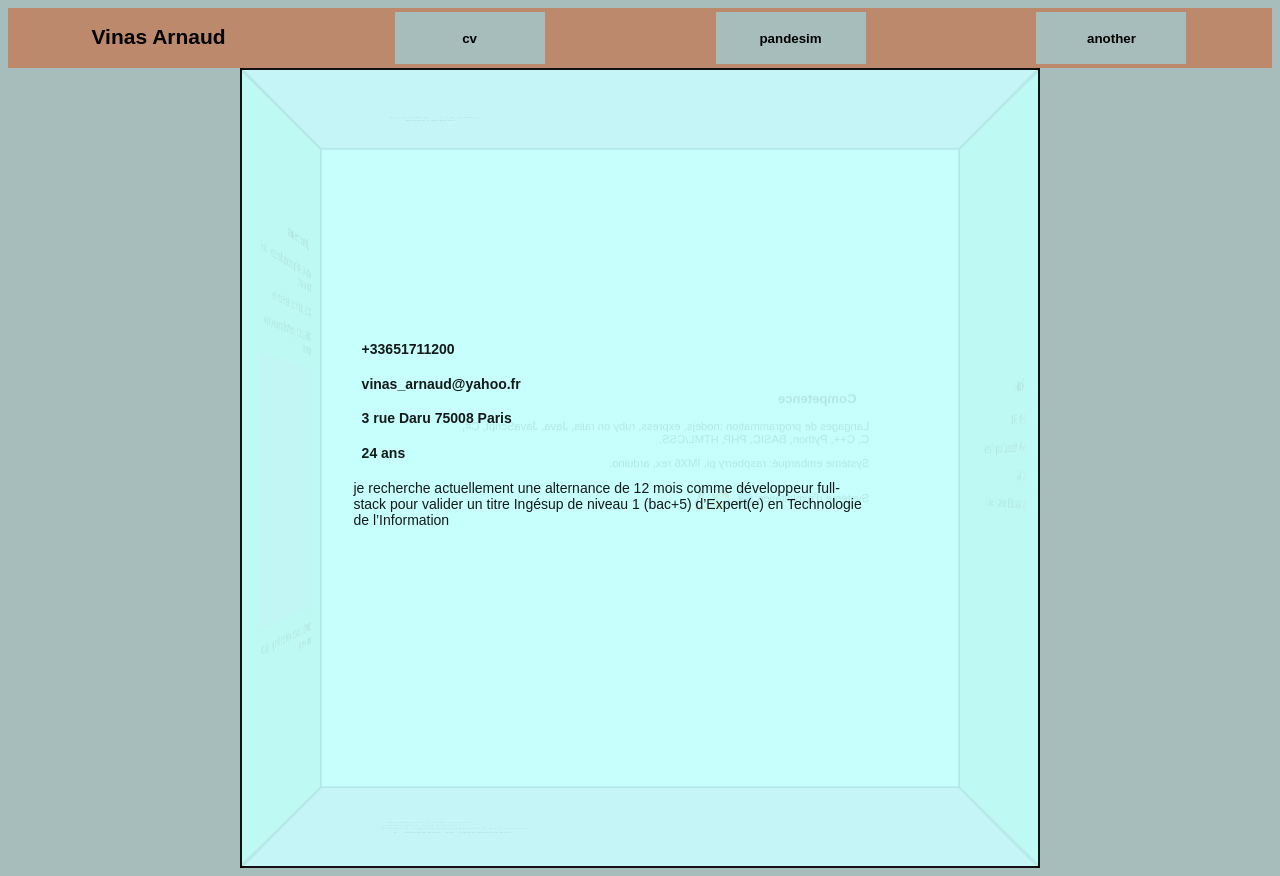
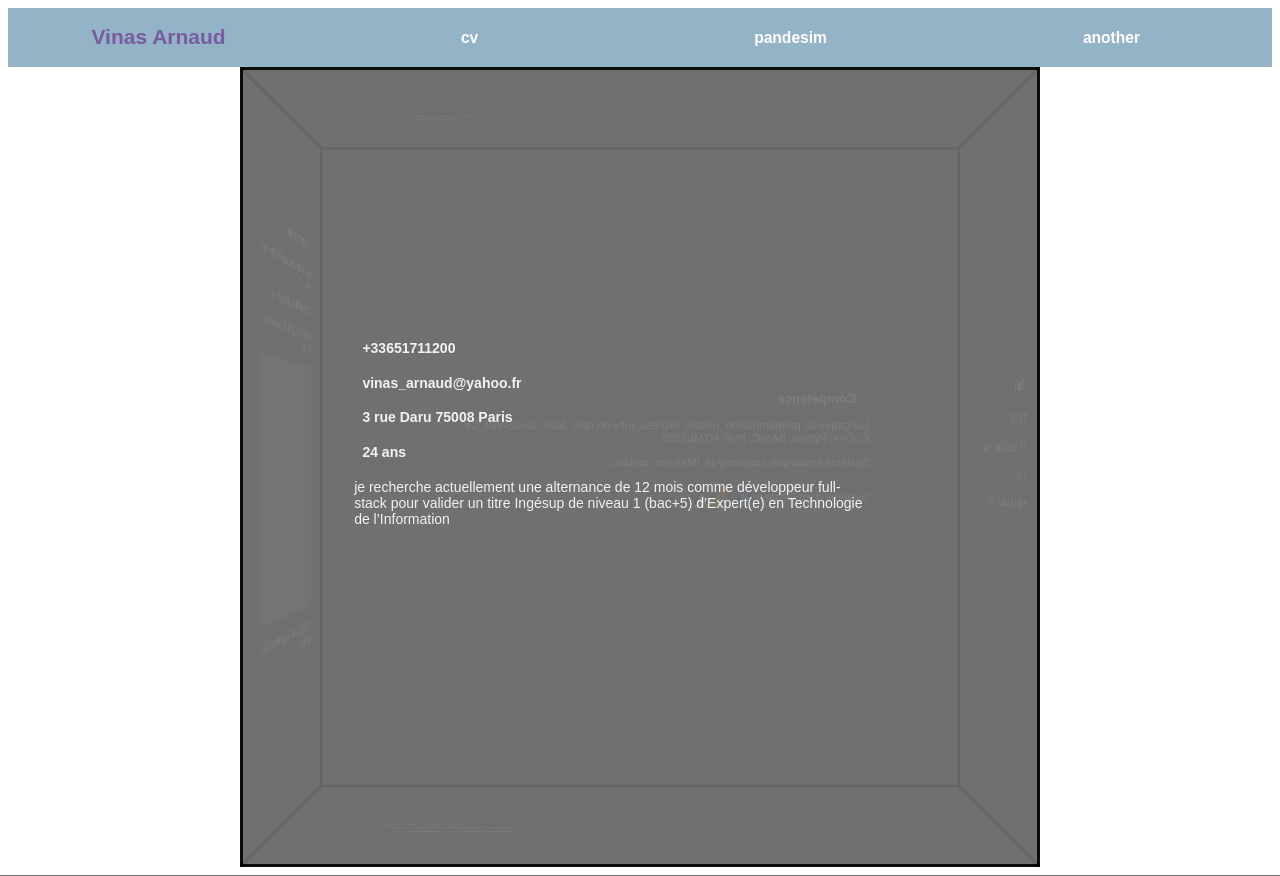
Before and after one commit to avinas-42/vinas-arnaud-cv, a Node server app: page /cv in a window 1280 px wide. Run offline with Node 20, Linux system fonts and the light colour scheme; grey boxes are pictures that could not be loaded.

Commit message:
lemon color change

```diff
--- a/public/javascripts/cube.js
+++ b/public/javascripts/cube.js
@@ -2,6 +2,7 @@ var cube = document.querySelector('.cube');
 var currentClass = '';
 var oldElem = null;
 const doNotClick = 'do-not-click';
+const butSelect = 'but-select-anyway'
 const sourceToAdd = '<div style="position:relative;padding-bottom:56.25%;height:0;overflow:hidden;"> <iframe style="width:100%;height:100%;position:absolute;left:0px;top:0px;overflow:hidden" frameborder="0" type="text/html" src="https://www.dailymotion.com/embed/video/x770zyb?autoplay=0" width="100%" height="100%" allowfullscreen> </iframe> </div>'
 
 function sleep(duration) {
@@ -15,9 +16,11 @@ function rotate(elem) {
     var classToShow = 'show-' + elem.id;
     if ( oldElem )
     {
+        oldElem.classList.add(butSelect)
         oldElem.classList.remove(doNotClick);
     }
     elem.classList.add(doNotClick);
+    elem.classList.remove(butSelect);
     if ( currentClass ) {
         cube.classList.remove( currentClass );
     }
--- a/public/stylesheets/cube.css
+++ b/public/stylesheets/cube.css
@@ -17,6 +17,7 @@ body { font-family: sans-serif; }
   transform-style: preserve-3d;
   transform: translateZ(-50vh);
   transition: transform 1s;
+  color: white;
 }
 
 .do-not-click {pointer-events:none;}
@@ -32,16 +33,16 @@ body { font-family: sans-serif; }
   position: absolute;
   width: 100vh;
   height: 100vh;
-  border: 2px solid black;
-  color: black;
+  border: solid;
+  border-color: black;
 }
 
-.cube__face--front  { background: #C7FFFD; opacity:0.9;}
-.cube__face--right  { background: #77BD93; opacity:0.9;}
-.cube__face--back   { background: #C7FFFD; opacity:0.9;}
-.cube__face--left   { background: #77BD93; opacity:0.9;}
-.cube__face--top    { background: #BD93B4; opacity:0.9;}
-.cube__face--bottom { background: #BD93B4; opacity:0.9;}
+.cube__face--front  { background: #6f6f6f; opacity:0.9;}
+.cube__face--right  { background: #6f6f6f; opacity:0.9;}
+.cube__face--back   { background: #6f6f6f; opacity:0.9;}
+.cube__face--left   { background: #6f6f6f; opacity:0.9;}
+.cube__face--top    { background: #6f6f6f; opacity:0.9;}
+.cube__face--bottom { background: #6f6f6f; opacity:0.9;}
 
 .cube__face--front  { transform: rotateY(  0deg) translateZ(50vh); }
 .cube__face--right  { transform: rotateY( 90deg) translateZ(50vh); }
--- a/public/stylesheets/cv.css
+++ b/public/stylesheets/cv.css
@@ -1,6 +1,6 @@
 body {
   font: 14px "Lucida Grande", Helvetica, Arial, sans-serif;
-  background-color: #A6BDBC;
+  background-color: white;
   height: 60%;
 }
 
--- a/public/stylesheets/menu.css
+++ b/public/stylesheets/menu.css
@@ -1,12 +1,22 @@
+nav
+{
+    color: #765ba1
+
+
+}
+h3
+{
+    color: white;
+}
 .flex_line
 {
     width: 100%;
     display: flex;
     justify-content: space-around;
-    background-color: #BD896D;
+    background-color: #95b3c7;
 }
 button {
-    background-color: #a6bdbc;
+    background-color: #95b3c7;
     min-width: 150px;
     border: none;
     color: black;
--- a/views/cv.ejs
+++ b/views/cv.ejs
@@ -12,8 +12,8 @@
     <section class="center">
       <article class="center">
         <div class="scene">
-          <div class="cube">
-            <div id="front" class="cube__face cube__face--front" onclick="rotate(this)">
+          <div class="cube do-not-click">
+            <div id="front" class="cube__face cube__face--front  but-select-anyway" onclick="rotate(this)">
               <article class="contact but-select-anyway">
                 <li>
                   <ul>
@@ -29,7 +29,7 @@
               </article>
 
             </div>
-            <div id="right" class="cube__face cube__face--right" onclick="rotate(this)">
+            <div id="right" class="cube__face cube__face--right but-select-anyway" onclick="rotate(this)">
               <h3 class="titre but-select-anyway">Formation</h3>
               <article class="text but-select-anyway">
                 <p>2017-2020 : Ecole 42</p>
@@ -38,7 +38,7 @@
                 <p>2014 : Baccalauréat STI2D mention Assez Bien (Le Mans 72)</p>
               </article>
             </div>
-            <div id="back" class="cube__face cube__face--back" onclick="rotate(this)">
+            <div id="back" class="cube__face cube__face--back but-select-anyway" onclick="rotate(this)">
               <h3 class="titre but-select-anyway">Competence</h3>
               <article class="text but-select-anyway">
                 <p>Langages de programmation :nodejs, express, ruby on rails, Java, JavaScript, C#, C, C++, Python, BASIC, PHP, HTML/CSS.</p>
@@ -49,7 +49,7 @@
                 <br>
               </article>
             </div>
-            <div id="left" class="cube__face cube__face--left" onclick="rotate(this)">
+            <div id="left" class="cube__face cube__face--left but-select-anyway" onclick="rotate(this)">
               <h3 class="upper-titre but-select-anyway">Experiences Professionnelles</h3>
               <article class="text but-select-anyway">
                 <p>été 2014, 2015 et 2016 : Responsable du stage roller skate trottinette en colonie à Poitiers pour CapJunior</p>
@@ -60,13 +60,13 @@
 
             </div>
 
-            <div id="top" class="cube__face cube__face--top" onclick="rotate(this)">
+            <div id="top" class="cube__face cube__face--top but-select-anyway" onclick="rotate(this)">
               <h3 class="titre but-select-anyway">Langue</h3>
               <article class="text but-select-anyway">
                 <p>Anglais : courant </p>
               </article>
             </div>
-            <div id="bottom" class="cube__face cube__face--bottom" onclick="rotate(this)">
+            <div id="bottom" class="cube__face cube__face--bottom but-select-anyway" onclick="rotate(this)">
               <h3 class="titre but-select-anyway">Centre d’intérêts</h3>
               <article class="text but-select-anyway">
                 <p>roller acrobatique (15 ans)</p>
--- a/views/partials/menu.ejs
+++ b/views/partials/menu.ejs
@@ -1,7 +1,7 @@
 <link rel='stylesheet' href='/stylesheets/menu.css' />
 <nav class="flex_line">
     <h1>Vinas Arnaud</h1>
-    <button onclick="location.href='/cv'"><h4 >cv</h4> </button>
-    <button onclick="location.href='/pandesim'"><h4 >pandesim</h4> </button>
-    <button onclick="location.href='/cv'"><h4 >another</h4> </button>
+    <button onclick="location.href='/cv'"><h3 >cv</h3> </button>
+    <button onclick="location.href='/pandesim'"><h3 >pandesim</h3> </button>
+    <button onclick="location.href='/cv'"><h3 >another</h3> </button>
 </nav>
```
